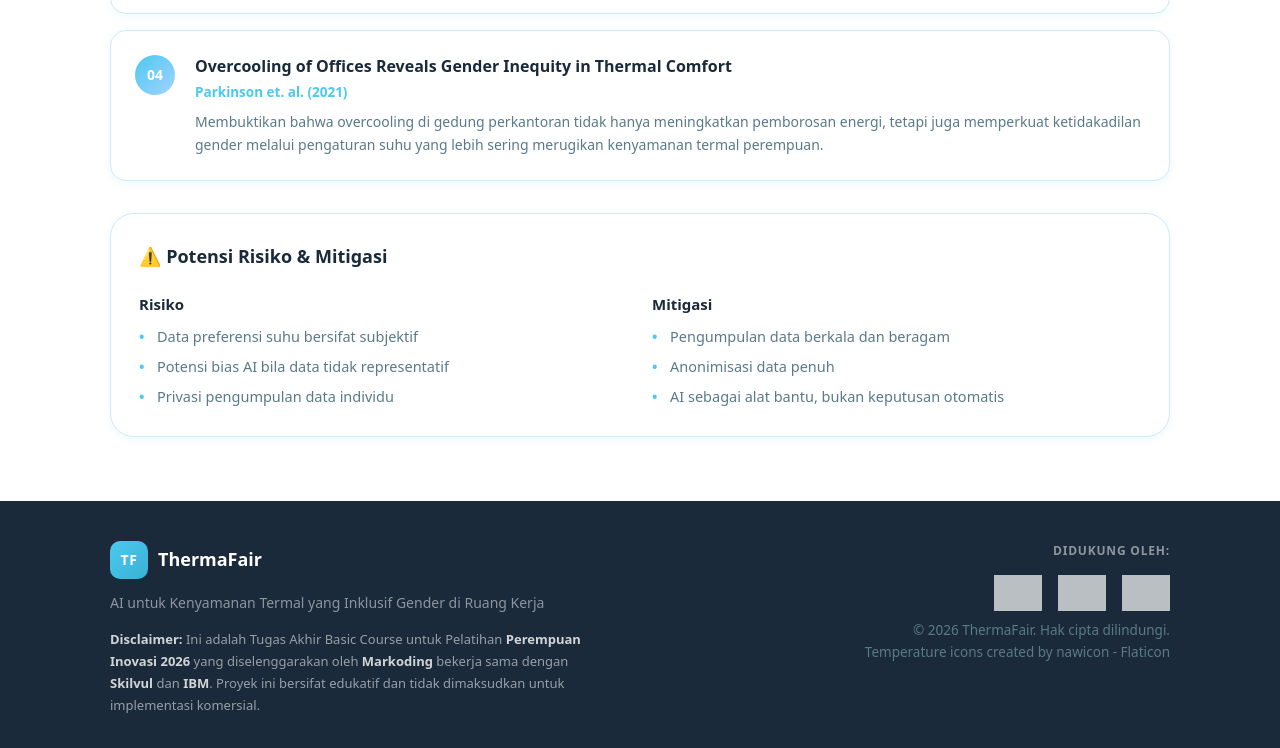
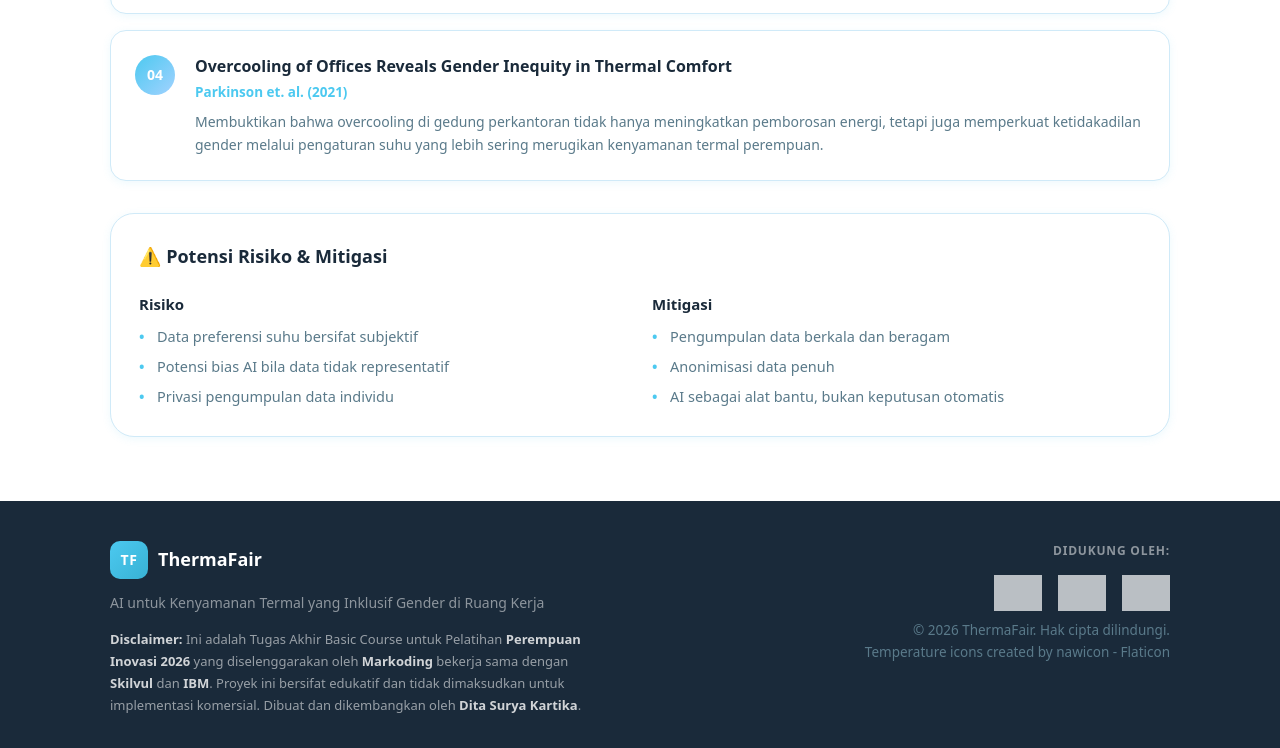
Before and after one commit to DSKartika05/ThermaFair, a website: page site/index.html in a window 1280 px wide. Shown: the part 5278-6026 px from the top of the page. Drawn offline with Linux system fonts and the light colour scheme; no server answers; grey boxes are pictures that could not be loaded.

Commit message:
Update index.html

```diff
--- a/site/index.html
+++ b/site/index.html
@@ -728,7 +728,7 @@
             <strong>Disclaimer:</strong> Ini adalah Tugas Akhir Basic Course untuk Pelatihan
             <strong>Perempuan Inovasi 2026</strong> yang diselenggarakan oleh
             <strong>Markoding</strong> bekerja sama dengan <strong>Skilvul</strong> dan <strong>IBM</strong>.
-            Proyek ini bersifat edukatif dan tidak dimaksudkan untuk implementasi komersial.
+            Proyek ini bersifat edukatif dan tidak dimaksudkan untuk implementasi komersial. Dibuat dan dikembangkan oleh <strong>Dita Surya Kartika</strong>.
           </p>
         </div>
 
```
